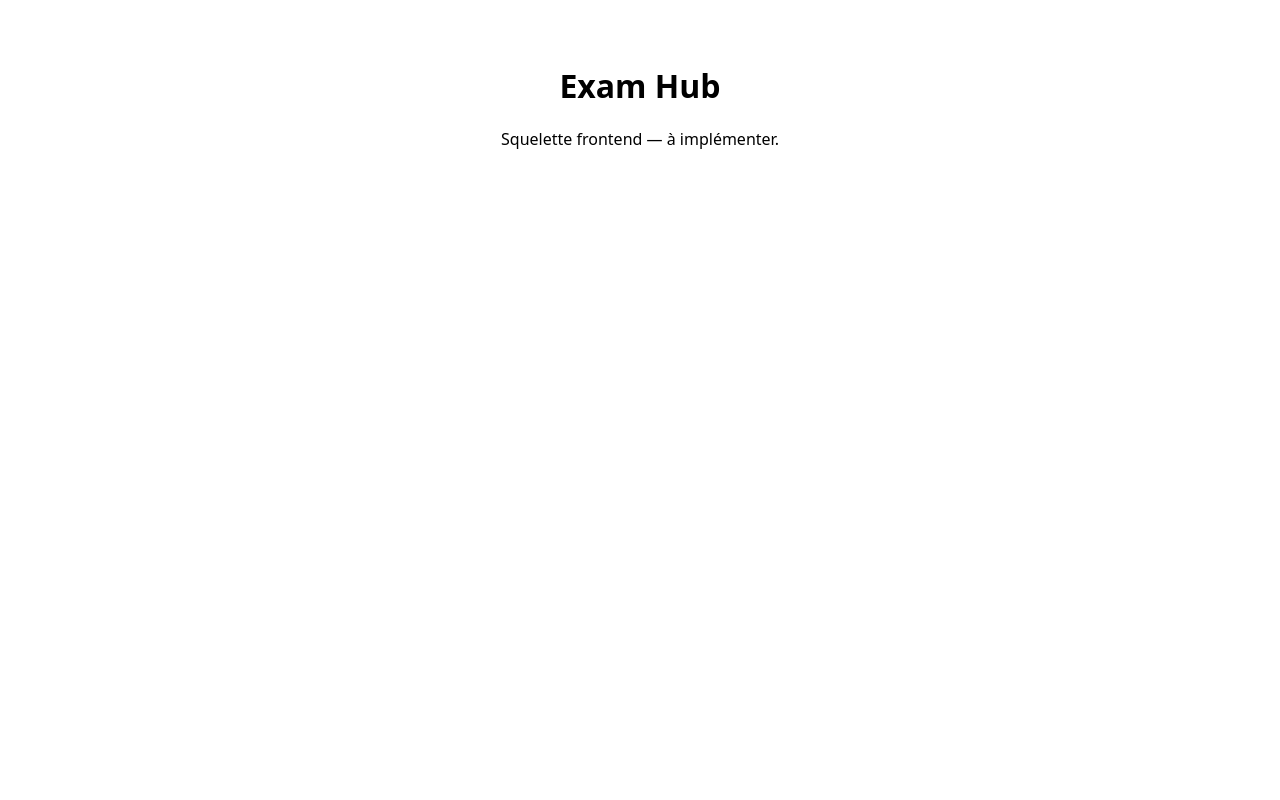
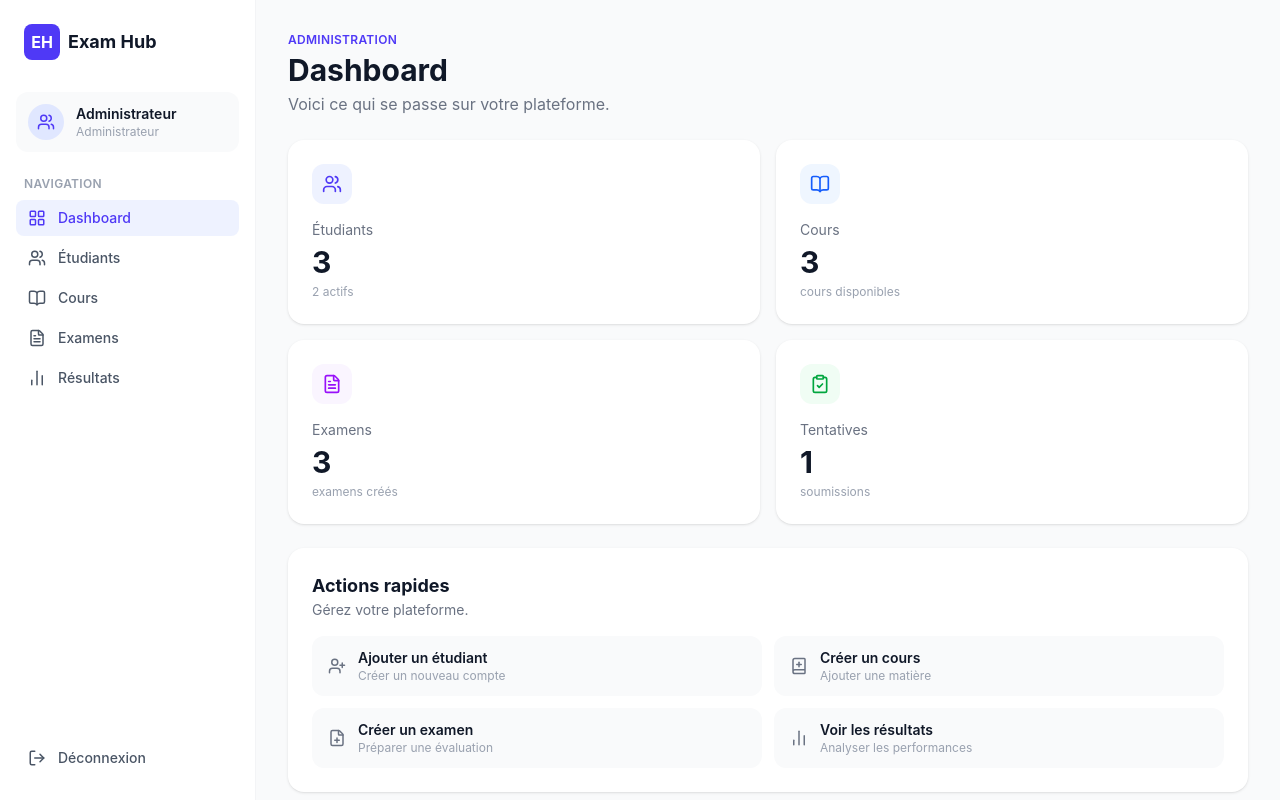
Before and after one commit to Anonymat-HS/Exam-Hub-frontend, a React (Vite) app: page /admin in a window 1280 px wide. Built offline with nearby package versions, Linux system fonts and the light colour scheme; no server answers.

Commit message:
feat(admin): add dashboard page with sidebar layout

```diff
--- a/src/App.jsx
+++ b/src/App.jsx
@@ -1,8 +1,15 @@
+import { BrowserRouter, Routes, Route } from 'react-router-dom';
+import { AdminLayout } from './layouts/AdminLayout';
+import { AdminDashboardPage } from './pages/admin/AdminDashboardPage';
+
 export default function App() {
   return (
-    <main style={{ fontFamily: 'system-ui, sans-serif', textAlign: 'center', marginTop: '4rem' }}>
-      <h1>Exam Hub</h1>
-      <p>Squelette frontend — à implémenter.</p>
-    </main>
+    <BrowserRouter>
+      <Routes>
+        <Route element={<AdminLayout />}>
+          <Route path="/admin" element={<AdminDashboardPage />} />
+        </Route>
+      </Routes>
+    </BrowserRouter>
   );
 }
--- /dev/null
+++ b/src/components/common/StatCard.jsx
@@ -0,0 +1,10 @@
+export function StatCard({ icon: Icon, iconBg, iconColor, label, value, sublabel }) {
+  return (
+    <div className="rounded-2xl bg-white p-6 shadow-sm">
+      <div className={`mb-4 flex h-10 w-10 items-center justify-center rounded-xl ${iconBg} ${iconColor}`}><Icon size={20} /></div>
+      <p className="text-sm text-gray-500">{label}</p>
+      <p className="mt-1 text-3xl font-bold text-gray-900">{value}</p>
+      <p className="mt-1 text-xs text-gray-400">{sublabel}</p>
+    </div>
+  );
+}
--- a/src/layouts/AdminLayout.jsx
+++ b/src/layouts/AdminLayout.jsx
@@ -1 +1,47 @@
-TO DO
+import { NavLink, Outlet } from 'react-router-dom';
+import { LayoutGrid, Users, BookOpen, FileText, BarChart2, LogOut } from 'lucide-react';
+import { useAuth } from '../hooks/useAuth';
+
+const NAV_ITEMS = [
+  { to: '/admin', label: 'Dashboard', icon: LayoutGrid, end: true },
+  { to: '/admin/students', label: 'Étudiants', icon: Users },
+  { to: '/admin/courses', label: 'Cours', icon: BookOpen },
+  { to: '/admin/exams', label: 'Examens', icon: FileText },
+  { to: '/admin/results', label: 'Résultats', icon: BarChart2 },
+];
+
+export function AdminLayout() {
+  const { logout } = useAuth();
+  return (
+    <div className="flex h-screen overflow-hidden bg-gray-50">
+      <aside className="flex w-64 flex-col justify-between border-r border-gray-100 bg-white px-4 py-6">
+        <div>
+          <div className="mb-8 flex items-center gap-2 px-2">
+            <div className="flex h-9 w-9 items-center justify-center rounded-lg bg-indigo-600 font-bold text-white">EH</div>
+            <span className="text-lg font-bold text-gray-900">Exam Hub</span>
+          </div>
+          <div className="mb-6 flex items-center gap-3 rounded-xl bg-gray-50 px-3 py-3">
+            <div className="flex h-9 w-9 items-center justify-center rounded-full bg-indigo-100 text-indigo-600"><Users size={18} /></div>
+            <div>
+              <p className="text-sm font-semibold text-gray-900">Administrateur</p>
+              <p className="text-xs text-gray-400">Administrateur</p>
+            </div>
+          </div>
+          <p className="mb-2 px-2 text-xs font-semibold uppercase tracking-wide text-gray-400">Navigation</p>
+          <nav className="flex flex-col gap-1">
+            {NAV_ITEMS.map(({ to, label, icon: Icon, end }) => (
+              <NavLink key={to} to={to} end={end}
+                className={({ isActive }) => `flex items-center gap-3 rounded-lg px-3 py-2 text-sm font-medium transition-colors ${isActive ? 'bg-indigo-50 text-indigo-600' : 'text-gray-600 hover:bg-gray-50'}`}>
+                <Icon size={18} />{label}
+              </NavLink>
+            ))}
+          </nav>
+        </div>
+        <button onClick={logout} className="flex items-center gap-3 rounded-lg px-3 py-2 text-sm font-medium text-gray-600 hover:bg-gray-50">
+          <LogOut size={18} />Déconnexion
+        </button>
+      </aside>
+      <main className="flex-1 overflow-y-auto p-8"><Outlet /></main>
+    </div>
+  );
+}
--- a/src/main.jsx
+++ b/src/main.jsx
@@ -1,9 +1,13 @@
 import { StrictMode } from 'react';
 import { createRoot } from 'react-dom/client';
 import App from './App.jsx';
+import { AuthProvider } from './context/AuthContext.jsx';
+import './index.css';
 
 createRoot(document.getElementById('root')).render(
   <StrictMode>
-    <App />
+    <AuthProvider>
+      <App />
+    </AuthProvider>
   </StrictMode>,
 );
--- a/src/pages/admin/AdminDashboardPage.jsx
+++ b/src/pages/admin/AdminDashboardPage.jsx
@@ -1 +1,51 @@
-TO DO
+import { Link } from 'react-router-dom';
+import { Users, BookOpen, FileText, ClipboardCheck, UserPlus, BookPlus, FilePlus, BarChart2, Sparkles } from 'lucide-react';
+import { StatCard } from '../../components/common/StatCard';
+
+const stats = { studentsTotal: 3, studentsActive: 2, coursesTotal: 3, examsTotal: 3, attemptsTotal: 1 }; // TODO: brancher l'API
+
+const QUICK_ACTIONS = [
+  { to: '/admin/students', icon: UserPlus, title: 'Ajouter un étudiant', desc: 'Créer un nouveau compte' },
+  { to: '/admin/courses', icon: BookPlus, title: 'Créer un cours', desc: 'Ajouter une matière' },
+  { to: '/admin/exams', icon: FilePlus, title: 'Créer un examen', desc: 'Préparer une évaluation' },
+  { to: '/admin/results', icon: BarChart2, title: 'Voir les résultats', desc: 'Analyser les performances' },
+];
+
+export function AdminDashboardPage() {
+  return (
+    <div>
+      <p className="mb-1 text-xs font-semibold uppercase tracking-wide text-indigo-600">Administration</p>
+      <h1 className="text-3xl font-bold text-gray-900">Dashboard</h1>
+      <p className="mt-1 text-gray-500">Voici ce qui se passe sur votre plateforme.</p>
+
+      <div className="mt-6 grid grid-cols-1 gap-4 sm:grid-cols-2">
+        <StatCard icon={Users} iconBg="bg-indigo-50" iconColor="text-indigo-600" label="Étudiants" value={stats.studentsTotal} sublabel={`${stats.studentsActive} actifs`} />
+        <StatCard icon={BookOpen} iconBg="bg-blue-50" iconColor="text-blue-600" label="Cours" value={stats.coursesTotal} sublabel="cours disponibles" />
+        <StatCard icon={FileText} iconBg="bg-purple-50" iconColor="text-purple-600" label="Examens" value={stats.examsTotal} sublabel="examens créés" />
+        <StatCard icon={ClipboardCheck} iconBg="bg-green-50" iconColor="text-green-600" label="Tentatives" value={stats.attemptsTotal} sublabel="soumissions" />
+      </div>
+
+      <div className="mt-6 rounded-2xl bg-white p-6 shadow-sm">
+        <h2 className="text-lg font-bold text-gray-900">Actions rapides</h2>
+        <p className="mb-4 text-sm text-gray-500">Gérez votre plateforme.</p>
+        <div className="grid grid-cols-1 gap-3 sm:grid-cols-2">
+          {QUICK_ACTIONS.map(({ to, icon: Icon, title, desc }) => (
+            <Link key={title} to={to} className="flex items-center gap-3 rounded-xl bg-gray-50 px-4 py-3 transition-colors hover:bg-gray-100">
+              <Icon size={18} className="text-gray-500" />
+              <div><p className="text-sm font-semibold text-gray-900">{title}</p><p className="text-xs text-gray-400">{desc}</p></div>
+            </Link>
+          ))}
+        </div>
+      </div>
+
+      <div className="mt-6 rounded-2xl bg-indigo-600 p-6 text-white">
+        <div className="mb-2 flex items-center justify-between">
+          <span className="text-xs font-medium text-indigo-200">Exam Hub</span>
+          <Sparkles size={18} className="text-indigo-200" />
+        </div>
+        <h3 className="text-xl font-bold">Gérez vos examens simplement.</h3>
+        <p className="mt-1 text-sm text-indigo-100">Préparez les cours, créez les évaluations et suivez les résultats de vos étudiants.</p>
+      </div>
+    </div>
+  );
+}
```
